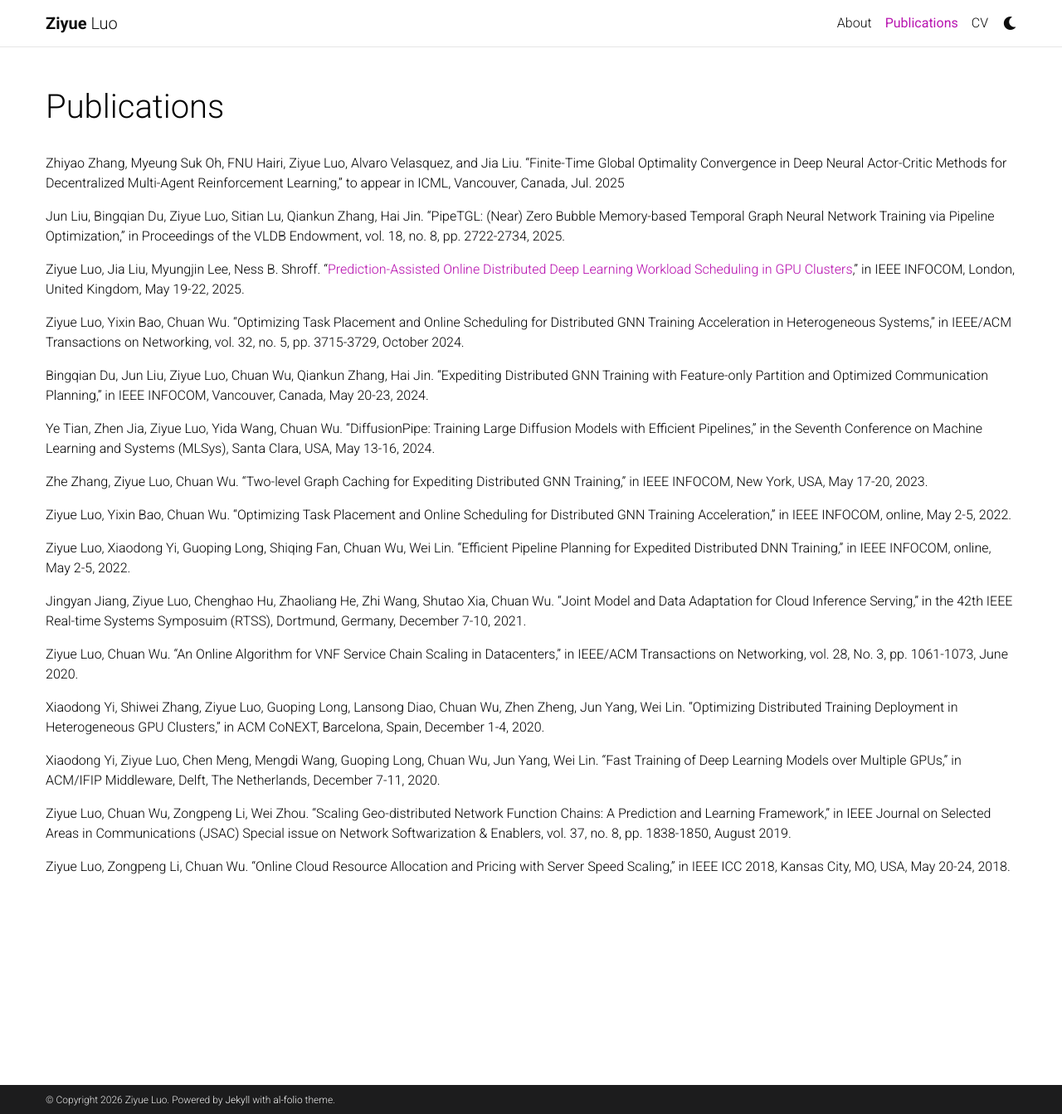
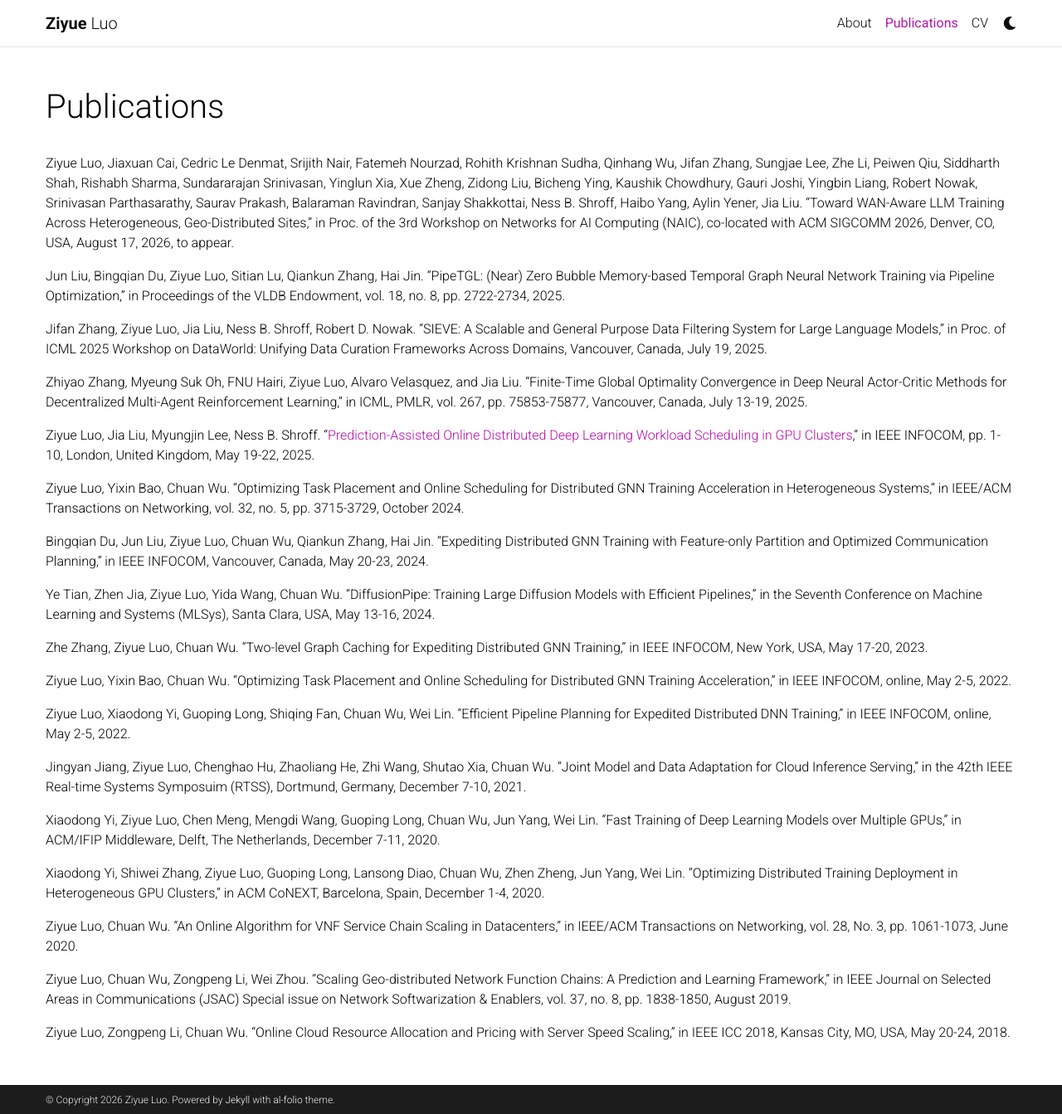
Before and after one commit to ziyueluocs/ziyueluocs.github.io, a Jekyll site: the page built from _pages/publications.md, in a window 1280 px wide and 1343 px high. Shown: the whole window at 83% size. Built offline with Jekyll 4.4.1, drawn with Linux system fonts in a browser that asks for light colours; comment, search, counter and statistics services are not loaded; a style sheet for code colours, icons or effects is not loaded.

Commit message:
Update CV and publications

```diff
--- a/_pages/publications.md
+++ b/_pages/publications.md
@@ -8,11 +8,15 @@ nav: true
 nav_order: 1
 ---
 
-Zhiyao Zhang, Myeung Suk Oh, FNU Hairi, Ziyue Luo, Alvaro Velasquez, and Jia Liu. "Finite-Time Global Optimality Convergence in Deep Neural Actor-Critic Methods for Decentralized Multi-Agent Reinforcement Learning," to appear in ICML, Vancouver, Canada, Jul. 2025
+Ziyue Luo, Jiaxuan Cai, Cedric Le Denmat, Srijith Nair, Fatemeh Nourzad, Rohith Krishnan Sudha, Qinhang Wu, Jifan Zhang, Sungjae Lee, Zhe Li, Peiwen Qiu, Siddharth Shah, Rishabh Sharma, Sundararajan Srinivasan, Yinglun Xia, Xue Zheng, Zidong Liu, Bicheng Ying, Kaushik Chowdhury, Gauri Joshi, Yingbin Liang, Robert Nowak, Srinivasan Parthasarathy, Saurav Prakash, Balaraman Ravindran, Sanjay Shakkottai, Ness B. Shroff, Haibo Yang, Aylin Yener, Jia Liu. "Toward WAN-Aware LLM Training Across Heterogeneous, Geo-Distributed Sites," in Proc. of the 3rd Workshop on Networks for AI Computing (NAIC), co-located with ACM SIGCOMM 2026, Denver, CO, USA, August 17, 2026, to appear.
 
 Jun Liu, Bingqian Du, Ziyue Luo, Sitian Lu, Qiankun Zhang, Hai Jin. "PipeTGL: (Near) Zero Bubble Memory-based Temporal Graph Neural Network Training via Pipeline Optimization," in Proceedings of the VLDB Endowment, vol. 18, no. 8, pp. 2722-2734, 2025.
 
-Ziyue Luo, Jia Liu, Myungjin Lee, Ness B. Shroff. "[Prediction-Assisted Online Distributed Deep Learning Workload Scheduling in GPU Clusters](https://arxiv.org/pdf/2501.05563)," in IEEE INFOCOM, London, United Kingdom, May 19-22, 2025.
+Jifan Zhang, Ziyue Luo, Jia Liu, Ness B. Shroff, Robert D. Nowak. "SIEVE: A Scalable and General Purpose Data Filtering System for Large Language Models," in Proc. of ICML 2025 Workshop on DataWorld: Unifying Data Curation Frameworks Across Domains, Vancouver, Canada, July 19, 2025.
+
+Zhiyao Zhang, Myeung Suk Oh, FNU Hairi, Ziyue Luo, Alvaro Velasquez, and Jia Liu. "Finite-Time Global Optimality Convergence in Deep Neural Actor-Critic Methods for Decentralized Multi-Agent Reinforcement Learning," in ICML, PMLR, vol. 267, pp. 75853-75877, Vancouver, Canada, July 13-19, 2025.
+
+Ziyue Luo, Jia Liu, Myungjin Lee, Ness B. Shroff. "[Prediction-Assisted Online Distributed Deep Learning Workload Scheduling in GPU Clusters](https://arxiv.org/pdf/2501.05563)," in IEEE INFOCOM, pp. 1-10, London, United Kingdom, May 19-22, 2025.
 
 Ziyue Luo, Yixin Bao, Chuan Wu. "Optimizing Task Placement and Online Scheduling for Distributed GNN Training Acceleration in Heterogeneous Systems," in IEEE/ACM Transactions on Networking, vol. 32, no. 5, pp. 3715-3729, October 2024.
 
@@ -28,11 +32,11 @@ Ziyue Luo, Xiaodong Yi, Guoping Long, Shiqing Fan, Chuan Wu, Wei Lin. "Efficient
 
 Jingyan Jiang, Ziyue Luo, Chenghao Hu, Zhaoliang He, Zhi Wang, Shutao Xia, Chuan Wu. "Joint Model and Data Adaptation for Cloud Inference Serving," in the 42th IEEE Real-time Systems Symposuim (RTSS), Dortmund, Germany, December 7-10, 2021.
 
-Ziyue Luo, Chuan Wu. "An Online Algorithm for VNF Service Chain Scaling in Datacenters," in IEEE/ACM Transactions on Networking, vol. 28, No. 3, pp. 1061-1073, June 2020.
+Xiaodong Yi, Ziyue Luo, Chen Meng, Mengdi Wang, Guoping Long, Chuan Wu, Jun Yang, Wei Lin. "Fast Training of Deep Learning Models over Multiple GPUs," in ACM/IFIP Middleware, Delft, The Netherlands, December 7-11, 2020.
 
 Xiaodong Yi, Shiwei Zhang, Ziyue Luo, Guoping Long, Lansong Diao, Chuan Wu, Zhen Zheng, Jun Yang, Wei Lin. "Optimizing Distributed Training Deployment in Heterogeneous GPU Clusters," in ACM CoNEXT, Barcelona, Spain, December 1-4, 2020.
 
-Xiaodong Yi, Ziyue Luo, Chen Meng, Mengdi Wang, Guoping Long, Chuan Wu, Jun Yang, Wei Lin. "Fast Training of Deep Learning Models over Multiple GPUs," in ACM/IFIP Middleware, Delft, The Netherlands, December 7-11, 2020.
+Ziyue Luo, Chuan Wu. "An Online Algorithm for VNF Service Chain Scaling in Datacenters," in IEEE/ACM Transactions on Networking, vol. 28, No. 3, pp. 1061-1073, June 2020.
 
 Ziyue Luo, Chuan Wu, Zongpeng Li, Wei Zhou. "Scaling Geo-distributed Network Function Chains: A Prediction and Learning Framework," in IEEE Journal on Selected Areas in Communications (JSAC) Special issue on Network Softwarization & Enablers, vol. 37, no. 8, pp. 1838-1850, August 2019.
 
```
Also changed, not shown: 1 other file.
